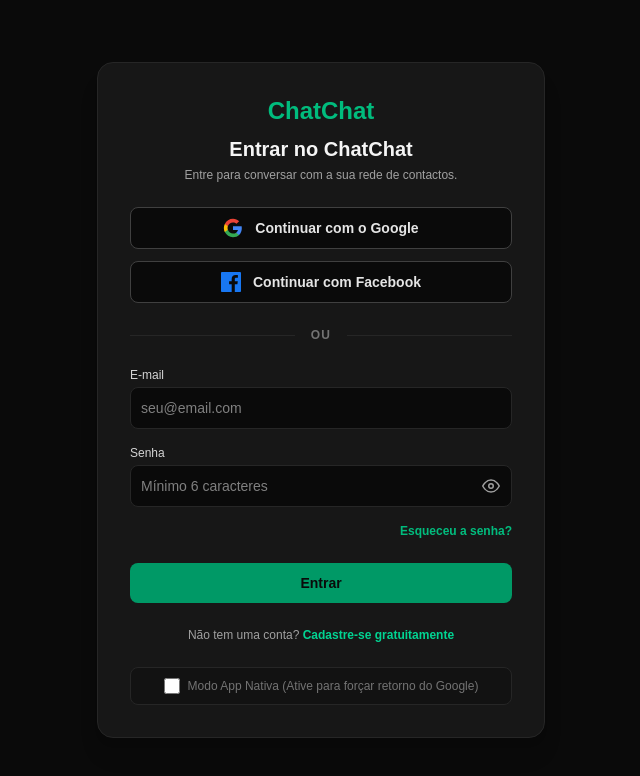
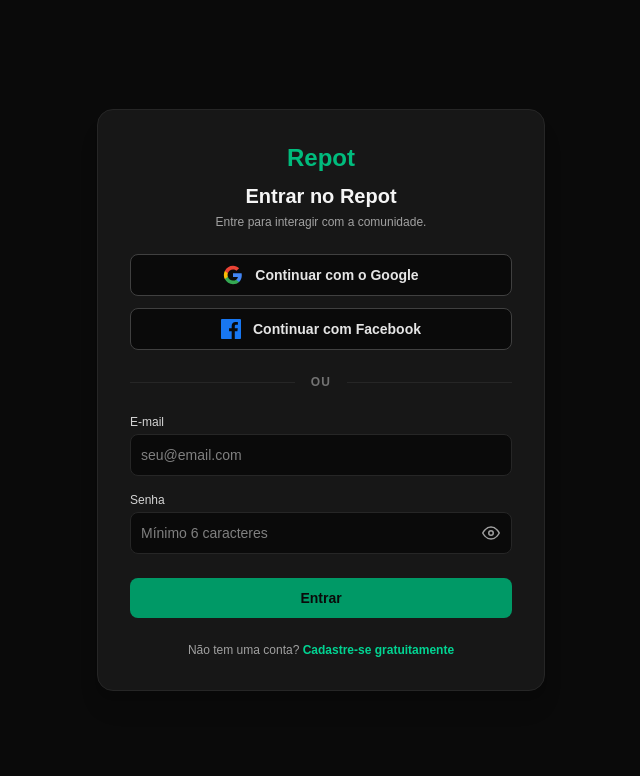
Before and after one commit to adriano76/chatchat-app, a Next.js app: page /login in a window 1280 px wide. Shown: the top 776 px of the page, without its empty margins (319-959 px from the left). Built offline with nearby package versions, Linux system fonts and the light colour scheme; no server answers.

Commit message:
Forcando atualizacao do repositorio

```diff
--- a/src/app/login/page.tsx
+++ b/src/app/login/page.tsx
@@ -1,11 +1,9 @@
-// Caminho: src/app/login/page.tsx
 'use client';
 
-import { useState, useEffect } from 'react';
+import { useState } from 'react';
 import { supabase } from '@/lib/supabase';
 import { useRouter } from 'next/navigation';
 import Link from 'next/link';
-import { App as CapacitorApp } from '@capacitor/app';
 
 export default function AuthPage() {
   const router = useRouter();
@@ -15,102 +13,17 @@
   const [username, setUsername] = useState('');
   const [loading, setLoading] = useState(false);
   const [message, setMessage] = useState<{ type: 'error' | 'success'; text: string } | null>(null);
+
+  // Estado para controlar a visibilidade da senha
   const [showPassword, setShowPassword] = useState(false);
 
-  // --- OUVINTE DO CAPACITOR: RECEBE O LOGIN DO GOOGLE E FACEBOOK ---
-  useEffect(() => {
-    const setupListener = async () => {
-      await CapacitorApp.addListener('appUrlOpen', (event) => {
-        const url = new URL(event.url);
-        // Se a app foi aberta pelo login social, o link trará um "#access_token=..."
-        if (event.url.includes('login-callback') && url.hash) {
-          // Passamos esse token para a janela atual para o Supabase o ler e fazer o login!
-          window.location.hash = url.hash;
-        }
-      });
-    };
-    setupListener();
-  }, []);
-
-  // --- NOVA FUNÇÃO: RECUPERAR SENHA ---
-  async function handleResetPassword() {
-    if (!email) {
-      setMessage({ type: 'error', text: 'Por favor, digite o seu e-mail no campo acima primeiro.' });
-      return;
-    }
-    setLoading(true);
-    const { error } = await supabase.auth.resetPasswordForEmail(email, {
-      redirectTo: 'chatchat://reset-callback',
-    });
-
-    if (error) {
-      setMessage({ type: 'error', text: 'Erro: ' + error.message });
-    } else {
-      setMessage({ type: 'success', text: 'E-mail de recuperação enviado! Verifique a sua caixa de entrada.' });
-    }
-    setLoading(false);
-  }
-
-  // Estado para detetar o ambiente
-  const [isMobileApp, setIsMobileApp] = useState(false);
-
-  useEffect(() => {
-    if (typeof window !== 'undefined') {
-      // Deteção super agressiva do Capacitor no Android/iOS
-      const cap = (window as any).Capacitor;
-      const isNative = cap && (cap.isNativePlatform?.() || cap.isNative);
-
-      if (isNative) {
-        setIsMobileApp(true);
-      }
-
-      // 2. Injeta a Ponte Nativa (Bridge) do Capacitor para agarrar o login
-      import('@capacitor/app').then(({ App }) => {
-        App.addListener('appUrlOpen', (event) => {
-          // Quando o Google devolve o link chatchat://login-callback#access_token=...
-          if (event.url.includes('#access_token=')) {
-            const hash = event.url.substring(event.url.indexOf('#'));
-            window.location.hash = hash;
-
-            setMessage({ type: 'success', text: 'Sessão autorizada! A iniciar ChatChat...' });
-
-            setTimeout(() => {
-              router.push('/');
-              router.refresh();
-            }, 1000);
-          }
-        });
-      }).catch(() => {
-        // Ignora erros na Web
-      });
-    }
-  }, [router]);
-
-  // Função blindada que decide qual URL enviar para o Supabase
-  const getRedirectUrl = () => {
-    if (typeof window !== 'undefined') {
-      const cap = (window as any).Capacitor;
-      const isNativeNow = cap && (cap.isNativePlatform?.() || cap.isNative);
-
-      // Se detetar nativamente OU a checkbox estiver marcada, força a abertura da App!
-      if (isNativeNow || isMobileApp) {
-        return 'chatchat://login-callback';
-      }
-    }
-    return 'https://chatchat-app-tau.vercel.app/';
-  };
-
-// --- FUNÇÃO: LOGIN COM GOOGLE ---
+  // --- FUNÇÃO: LOGIN COM GOOGLE ---
   async function handleGoogleLogin() {
-    setMessage(null);
     const { error } = await supabase.auth.signInWithOAuth({
       provider: 'google',
       options: {
-        // Se a checkbox "Modo App Nativa" não estiver a funcionar automaticamente,
-        // substitua a variável getRedirectUrl() por esta string fixa para testar no APK:
-        redirectTo: 'chatchat://login-callback',
+        redirectTo: `${window.location.origin}/`,
       }
-
     });
 
     if (error) {
@@ -118,13 +31,12 @@
     }
   }
 
-  // --- FUNÇÃO: LOGIN COM FACEBOOK ---
+  // --- NOVA FUNÇÃO: LOGIN COM FACEBOOK ---
   async function handleFacebookLogin() {
-    setMessage(null);
     const { error } = await supabase.auth.signInWithOAuth({
       provider: 'facebook',
       options: {
-        redirectTo: getRedirectUrl(),
+        redirectTo: `${window.location.origin}/`,
       }
     });
 
@@ -139,13 +51,11 @@
     setLoading(true);
     setMessage(null);
 
-    // Limpa espaços invisíveis e forca minúsculas
-    const cleanEmail = email.trim().toLowerCase();
-
     try {
       if (isSignUp) {
-        const { error } = await supabase.auth.signUp({
-          email: cleanEmail,
+        // Cadastro
+        const { data, error } = await supabase.auth.signUp({
+          email,
           password,
           options: {
             data: {
@@ -154,15 +64,23 @@
             },
           },
         });
+
         if (error) throw error;
-        setMessage({ type: 'success', text: 'Cadastro realizado com sucesso! Você já pode entrar.' });
+
+        setMessage({
+          type: 'success',
+          text: 'Cadastro realizado com sucesso! Você já pode entrar.',
+        });
         setIsSignUp(false);
       } else {
+        // Login
         const { error } = await supabase.auth.signInWithPassword({
-          email: cleanEmail,
+          email,
           password,
         });
+
         if (error) throw error;
+
         router.push('/');
         router.refresh();
       }
@@ -178,15 +96,15 @@
       <div className="w-full max-w-md bg-neutral-900 border border-neutral-800 p-8 rounded-2xl shadow-xl">
         <div className="text-center mb-6">
           <Link href="/" className="text-2xl font-bold text-emerald-500 hover:text-emerald-400 transition">
-            ChatChat
+            Repot
           </Link>
           <h2 className="text-xl font-bold mt-2">
-            {isSignUp ? 'Criar sua conta' : 'Entrar no ChatChat'}
+            {isSignUp ? 'Criar sua conta' : 'Entrar no Repot'}
           </h2>
           <p className="text-xs text-neutral-400 mt-1">
             {isSignUp
-              ? 'Cadastre-se para se conectar de forma rápida e segura.'
-              : 'Entre para conversar com a sua rede de contactos.'}
+              ? 'Cadastre-se para criar discussões, responder e votar.'
+              : 'Entre para interagir com a comunidade.'}
           </p>
         </div>
 
@@ -202,6 +120,7 @@
           </div>
         )}
 
+        {/* --- BOTÕES DE LOGIN SOCIAL --- */}
         <div className="space-y-3 mb-6">
           <button
             onClick={handleGoogleLogin}
@@ -229,12 +148,14 @@
           </button>
         </div>
 
+        {/* DIVISOR ESTILIZADO */}
         <div className="flex items-center gap-4 mb-6">
           <div className="h-px bg-neutral-800 flex-1"></div>
           <span className="text-xs text-neutral-500 font-bold uppercase tracking-widest">ou</span>
           <div className="h-px bg-neutral-800 flex-1"></div>
         </div>
 
+        {/* --- FORMULÁRIO TRADICIONAL --- */}
         <form onSubmit={handleSubmit} className="space-y-4">
           {isSignUp && (
             <div>
@@ -278,28 +199,24 @@
                 type="button"
                 onClick={() => setShowPassword(!showPassword)}
                 className="absolute right-3 top-1/2 transform -translate-y-1/2 text-neutral-400 hover:text-neutral-200 transition-colors"
+                aria-label={showPassword ? 'Ocultar senha' : 'Mostrar senha'}
               >
                 {showPassword ? (
-                  <svg xmlns="http://www.w3.org/2000/svg" width="18" height="18" viewBox="0 0 24 24" fill="none" stroke="currentColor" strokeWidth="2" strokeLinecap="round" strokeLinejoin="round"><path d="M9.88 9.88a3 3 0 1 0 4.24 4.24"/><path d="M10.73 5.08A10.43 10.43 0 0 1 12 5c7 0 10 7 10 7a13.16 13.16 0 0 1-1.67 2.68"/><path d="M6.61 6.61A13.526 13.526 0 0 0 2 12s3 7 10 7a9.74 9.74 0 0 0 5.39-1.61"/><line x1="2" y1="2" x2="22" y2="22"/></svg>
+                  <svg xmlns="http://www.w3.org/2000/svg" width="18" height="18" viewBox="0 0 24 24" fill="none" stroke="currentColor" strokeWidth="2" strokeLinecap="round" strokeLinejoin="round">
+                    <path d="M9.88 9.88a3 3 0 1 0 4.24 4.24"/>
+                    <path d="M10.73 5.08A10.43 10.43 0 0 1 12 5c7 0 10 7 10 7a13.16 13.16 0 0 1-1.67 2.68"/>
+                    <path d="M6.61 6.61A13.526 13.526 0 0 0 2 12s3 7 10 7a9.74 9.74 0 0 0 5.39-1.61"/>
+                    <line x1="2" y1="2" x2="22" y2="22"/>
+                  </svg>
                 ) : (
-                  <svg xmlns="http://www.w3.org/2000/svg" width="18" height="18" viewBox="0 0 24 24" fill="none" stroke="currentColor" strokeWidth="2" strokeLinecap="round" strokeLinejoin="round"><path d="M1 12s4-8 11-8 11 8 11 8-4 8-11 8-11-8-11-8z"/><circle cx="12" cy="12" r="3"/></svg>
+                  <svg xmlns="http://www.w3.org/2000/svg" width="18" height="18" viewBox="0 0 24 24" fill="none" stroke="currentColor" strokeWidth="2" strokeLinecap="round" strokeLinejoin="round">
+                    <path d="M1 12s4-8 11-8 11 8 11 8-4 8-11 8-11-8-11-8z"/>
+                    <circle cx="12" cy="12" r="3"/>
+                  </svg>
                 )}
               </button>
             </div>
           </div>
-
-          {/* O BOTÃO "ESQUECEU A SENHA" ESTÁ AGORA AQUI, NO LUGAR CORRETO */}
-          {!isSignUp && (
-            <div className="flex justify-end mt-1">
-              <button
-                type="button"
-                onClick={handleResetPassword}
-                className="text-xs text-emerald-500 hover:text-emerald-400 font-semibold"
-              >
-                Esqueceu a senha?
-              </button>
-            </div>
-          )}
 
           <button
             type="submit"
@@ -312,26 +229,35 @@
 
         <div className="mt-6 text-center text-xs text-neutral-400">
           {isSignUp ? (
-            <p>Já possui uma conta? <button type="button" onClick={() => { setIsSignUp(false); setMessage(null); }} className="text-emerald-400 hover:underline font-semibold">Entrar</button></p>
+            <p>
+              Já possui uma conta?{' '}
+              <button
+                type="button"
+                onClick={() => {
+                  setIsSignUp(false);
+                  setMessage(null);
+                }}
+                className="text-emerald-400 hover:underline font-semibold"
+              >
+                Entrar
+              </button>
+            </p>
           ) : (
-            <p>Não tem uma conta? <button type="button" onClick={() => { setIsSignUp(true); setMessage(null); }} className="text-emerald-400 hover:underline font-semibold">Cadastre-se gratuitamente</button></p>
+            <p>
+              Não tem uma conta?{' '}
+              <button
+                type="button"
+                onClick={() => {
+                  setIsSignUp(true);
+                  setMessage(null);
+                }}
+                className="text-emerald-400 hover:underline font-semibold"
+              >
+                Cadastre-se gratuitamente
+              </button>
+            </p>
           )}
         </div>
-
-        {/* OVERRIDE MANUAL */}
-        <div className="mt-6 flex items-center justify-center gap-2 text-xs text-neutral-500 bg-neutral-950/40 py-2.5 rounded-lg border border-neutral-800">
-          <input
-            type="checkbox"
-            id="forceApp"
-            checked={isMobileApp}
-            onChange={(e) => setIsMobileApp(e.target.checked)}
-            className="accent-emerald-500 w-4 h-4 cursor-pointer"
-          />
-          <label htmlFor="forceApp" className="cursor-pointer font-medium hover:text-neutral-300 transition">
-            Modo App Nativa (Ative para forçar retorno do Google)
-          </label>
-        </div>
-
       </div>
     </main>
   );
```
